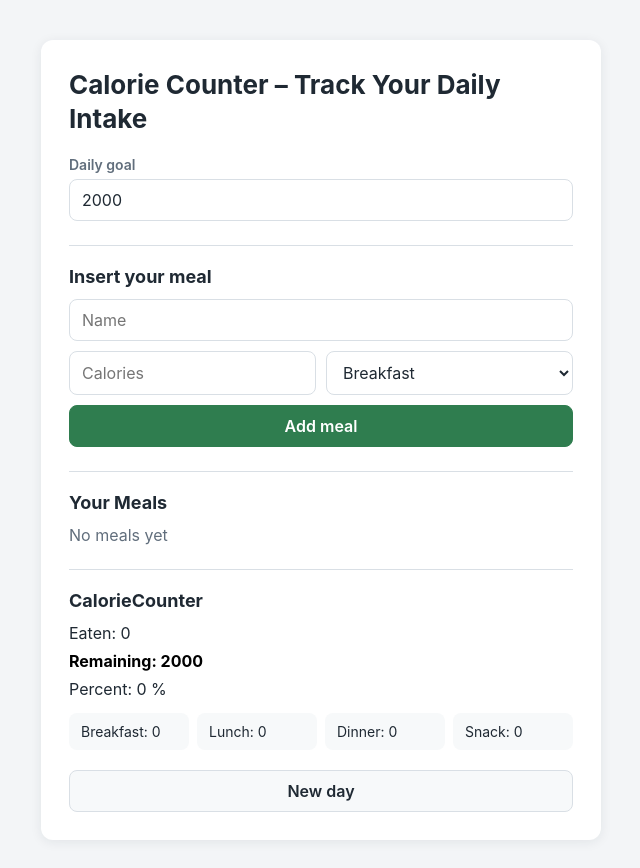
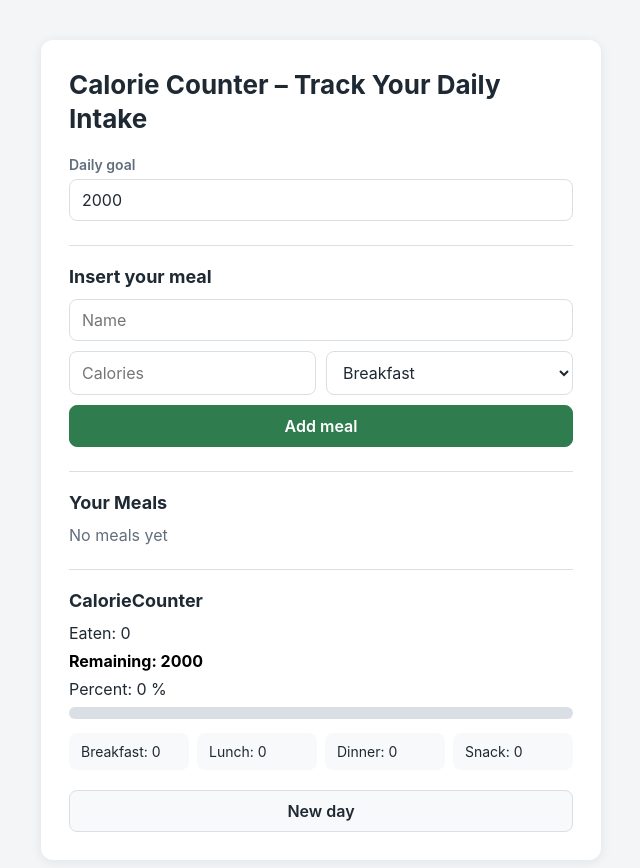
Before and after one commit to adelhokulic/calorie-counter, a React (Create React App) app: page / in a window 1280 px wide. Shown: the top 868 px of the page, without its empty margins (319-959 px from the left). Built offline with nearby package versions, Linux system fonts and the light colour scheme.

Commit message:
Add progress bar

```diff
--- a/src/components/CalorieCounter.js
+++ b/src/components/CalorieCounter.js
@@ -2,7 +2,7 @@ const CalorieCounter = ({ goal, meals }) => {
 	const calorieSum = meals.reduce((sum, meal) => sum + meal.calories, 0);
 	const remaining = goal - calorieSum;
 	const percent = goal === 0 ? 0 : Math.round((calorieSum / goal) * 100);
-
+	const barWidth = Math.min(percent, 100);
 	const sumByType = (type) => {
 		return meals
 			.filter((meal) => meal.type === type)
@@ -16,6 +16,10 @@ const CalorieCounter = ({ goal, meals }) => {
 				Remaining: {remaining}
 			</p>
 			<p className="stat">Percent: {percent} %</p>
+			<div className="progress">
+				<div className="progress-fill" style={{width: `${barWidth}%`}}></div>
+			</div>
+
 			<div className="type-totals">
 				<p className="type-total">Breakfast: {sumByType("Breakfast")}</p>
 				<p className="type-total">Lunch: {sumByType("Lunch")}</p>
```
